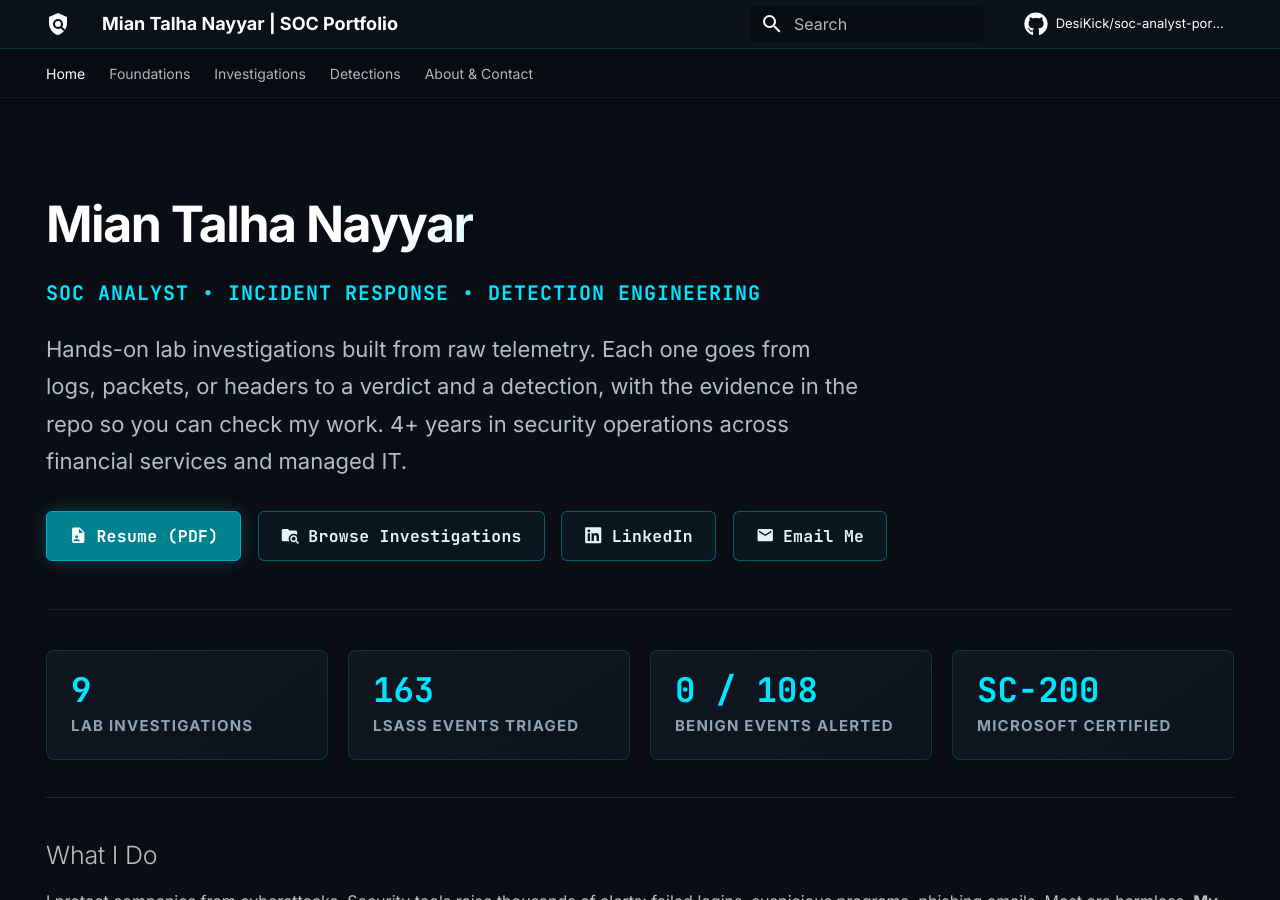
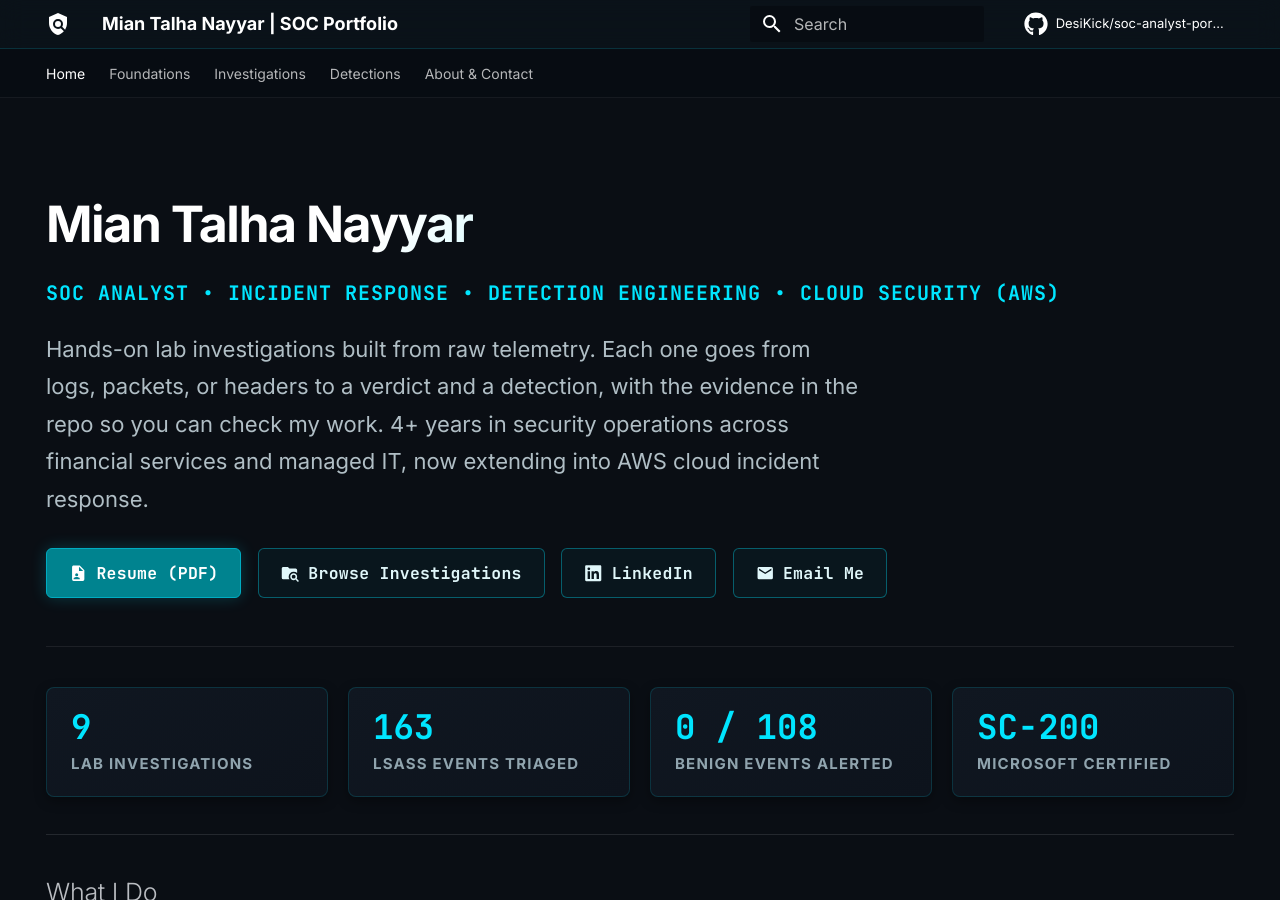
Before and after one commit to DesiKick/soc-analyst-portfolio, an MkDocs documentation site: the page built from docs/index.md, in a window 1280 px wide and 900 px high. Built offline with MkDocs 1.6.1 and Material for MkDocs 9.7.7, drawn with Linux system fonts in a browser that asks for light colours; comment, search, counter and statistics services are not loaded.

Commit message:
Add Cloud Security (AWS) to homepage hero positioning
Surfaces the AWS/cloud work in the hero so a recruiter sees cloud
relevance immediately, without over-tailoring the site.

Co-Authored-By: Claude Opus 4.8 <noreply@anthropic.com>
Claude-Session: https://claude.ai/code/session_01Ph19PxZoxKm57FAnYzP8Na

```diff
--- a/docs/index.md
+++ b/docs/index.md
@@ -9,10 +9,10 @@ hide:
 
 # Mian Talha Nayyar
 
-<p class="tagline">SOC Analyst &bull; Incident Response &bull; Detection Engineering</p>
+<p class="tagline">SOC Analyst &bull; Incident Response &bull; Detection Engineering &bull; Cloud Security (AWS)</p>
 
 <p class="lead">
-Hands-on lab investigations built from raw telemetry. Each one goes from logs, packets, or headers to a verdict and a detection, with the evidence in the repo so you can check my work. 4+ years in security operations across financial services and managed IT.
+Hands-on lab investigations built from raw telemetry. Each one goes from logs, packets, or headers to a verdict and a detection, with the evidence in the repo so you can check my work. 4+ years in security operations across financial services and managed IT, now extending into AWS cloud incident response.
 </p>
 
 [:material-file-account: Resume (PDF)](assets/files/Mian_Nayyar_SOC_Analyst_Resume.pdf){ .md-button .md-button--primary }
```
